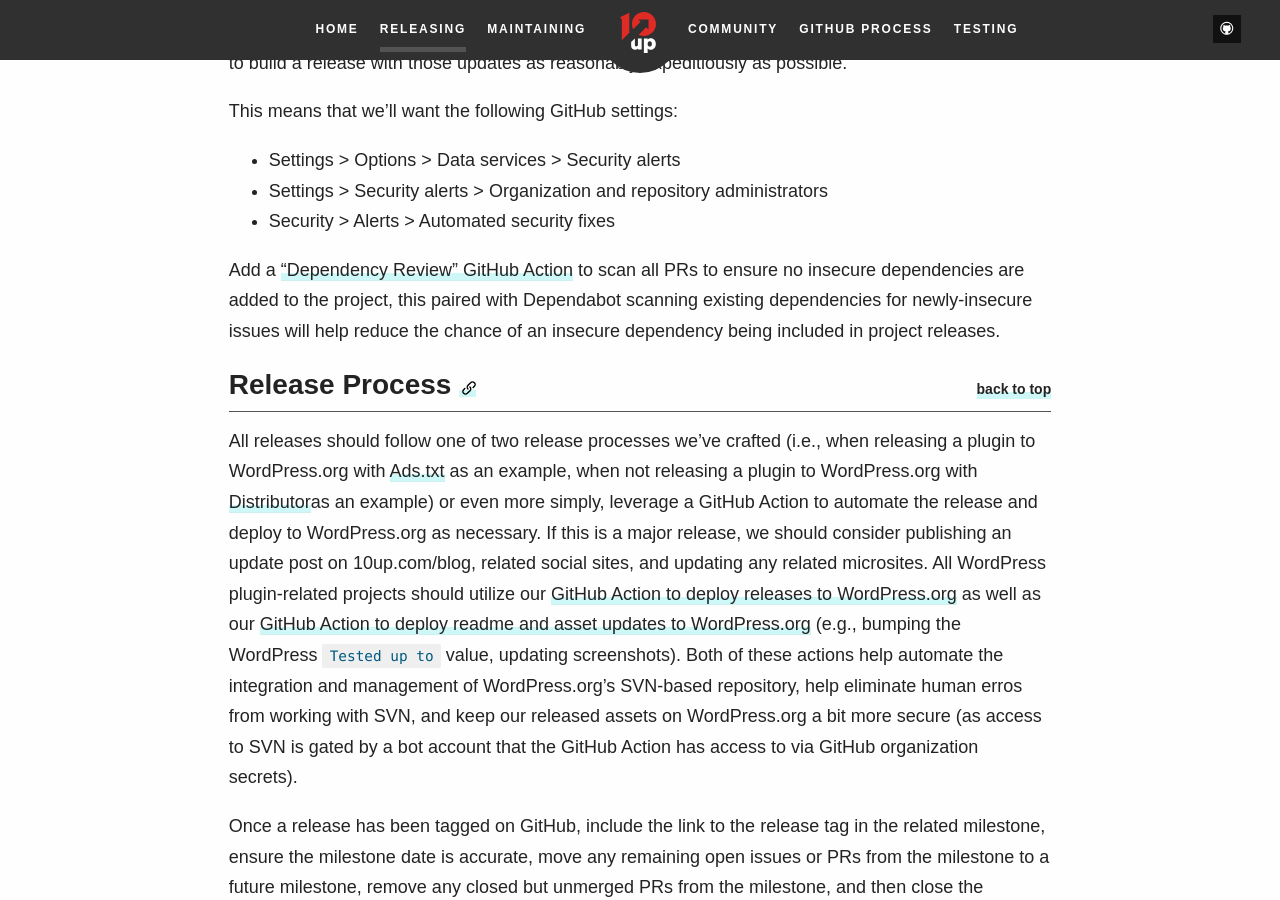
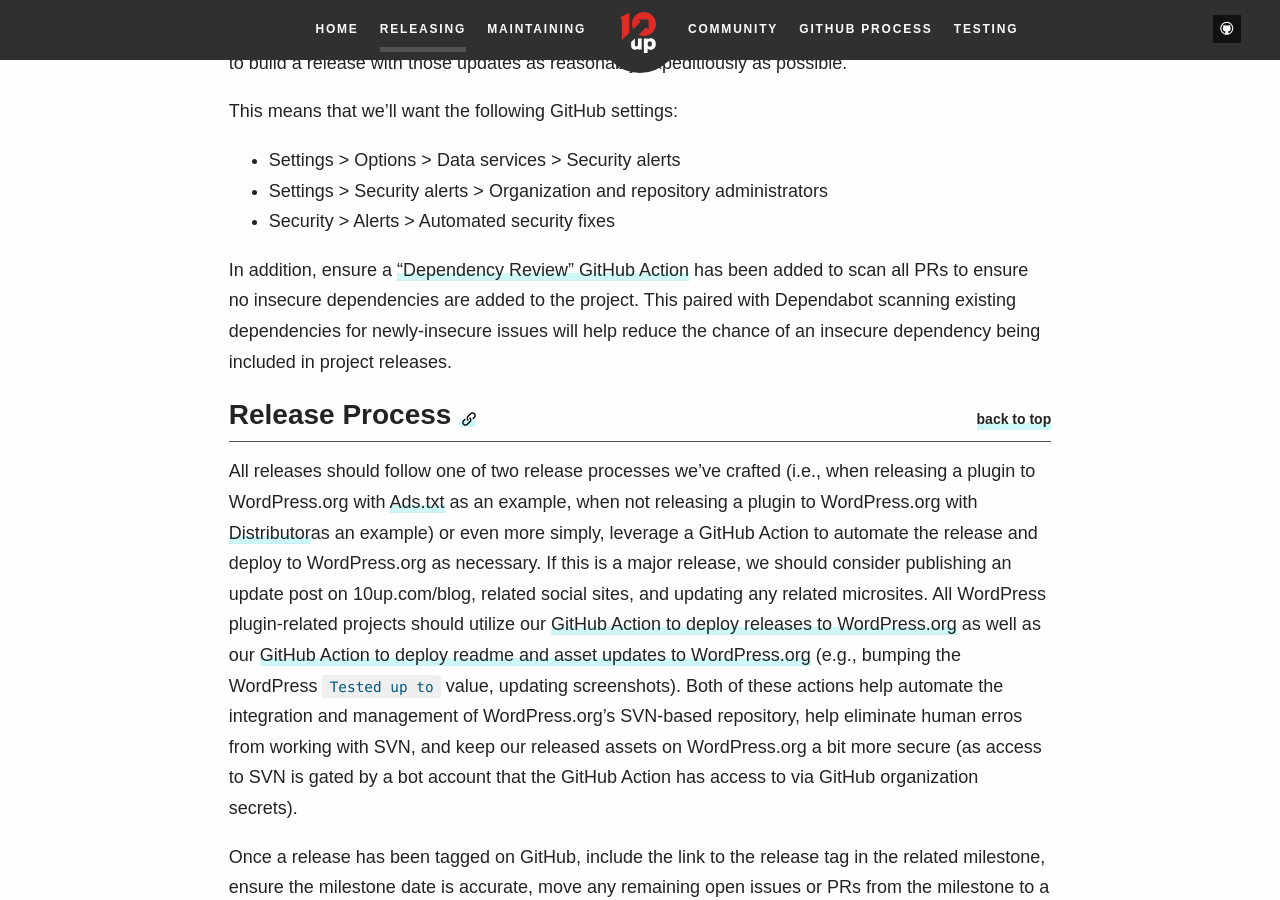
Before and after one commit to 10up/Open-Source-Best-Practices, a Jekyll site: the page built from releasing.md, in a window 1280 px wide and 900 px high, scrolled down 2086 px. Built offline with Jekyll 4.4.1, drawn with Linux system fonts in a browser that asks for light colours; some web fonts are replaced.

Commit message:
Update _includes/markdown/Releasing.md
Co-authored-by: Darin Kotter <darin.kotter@gmail.com>

```diff
--- a/_includes/markdown/Releasing.md
+++ b/_includes/markdown/Releasing.md
@@ -37,7 +37,7 @@ This means that we’ll want the following GitHub settings:
 - Settings > Security alerts > Organization and repository administrators
 - Security > Alerts > Automated security fixes
 
-Add a ["Dependency Review" GitHub Action](https://github.com/10up/distributor/blob/develop/.github/workflows/dependency-review.yml) to scan all PRs to ensure no insecure dependencies are added to the project, this paired with Dependabot scanning existing dependencies for newly-insecure issues will help reduce the chance of an insecure dependency being included in project releases.
+In addition, ensure a ["Dependency Review" GitHub Action](https://github.com/10up/distributor/blob/develop/.github/workflows/dependency-review.yml) has been added to scan all PRs to ensure no insecure dependencies are added to the project. This paired with Dependabot scanning existing dependencies for newly-insecure issues will help reduce the chance of an insecure dependency being included in project releases.
 
 <h2 id="release-process" class="anchor-heading">Release Process {% include Util/link_anchor anchor="release-process" %} {% include Util/top %}</h2>
 
```
